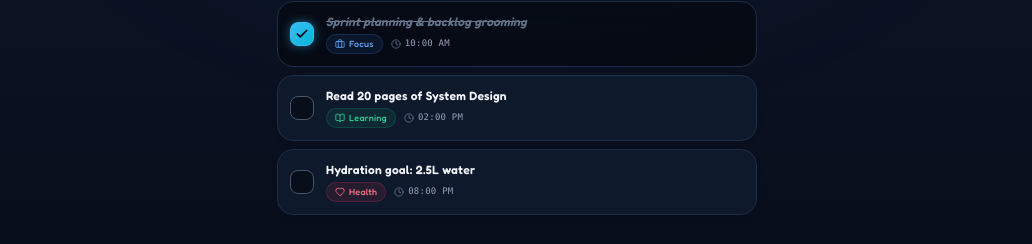
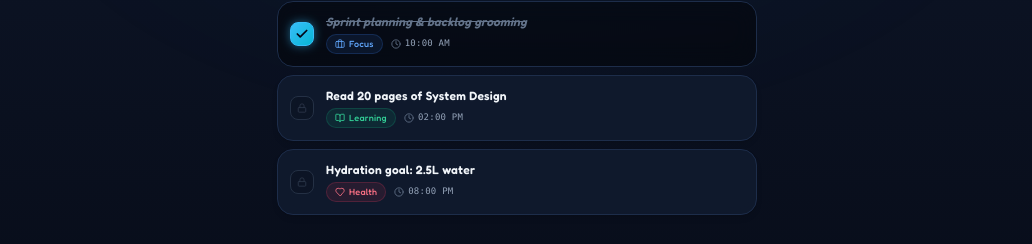
Before and after one commit to smithlyon/streak-pulse-mobile, a React (Vite) app: page / in a window 1280 px wide. Shown: the part 631-875 px from the top of the page, without its empty margins (123-1155 px from the left). Built offline with nearby package versions, Linux system fonts and the light colour scheme.

Commit message:
feat: restrict task check-off strictly to admin mode

```diff
--- a/src/App.jsx
+++ b/src/App.jsx
@@ -70,6 +70,11 @@ export default function App() {
 
   // Handlers
   const handleToggleTask = (taskId) => {
+    if (!isAdminUnlocked) {
+      showToast('Admin login required to check off tasks');
+      setIsPinModalOpen(true);
+      return;
+    }
     setTasksByDay((prev) => {
       const dayTasks = prev[selectedDay] || [];
       const updated = dayTasks.map((task) =>
--- a/src/components/TaskList.jsx
+++ b/src/components/TaskList.jsx
@@ -11,7 +11,8 @@ import {
   Clock,
   Sparkles,
   ListTodo,
-  CheckCircle2
+  CheckCircle2,
+  Lock
 } from 'lucide-react';
 
 const categoryIcons = {
@@ -132,17 +133,30 @@ export const TaskList = ({
                     task.completed ? 'opacity-70 bg-black/40' : 'shadow-md'
                   }`}
                 >
-                  {/* Interactive Custom Checkbox */}
+                  {/* Custom Checkbox (Admin-Only Check-Off) */}
                   <motion.button
-                    whileTap={{ scale: 0.85 }}
-                    onClick={() => onToggleTask(task.id)}
+                    whileTap={isAdminUnlocked ? { scale: 0.85 } : { scale: 0.96 }}
+                    onClick={() => {
+                      if (!isAdminUnlocked) {
+                        onOpenAdmin();
+                      } else {
+                        onToggleTask(task.id);
+                      }
+                    }}
+                    title={
+                      isAdminUnlocked
+                        ? (task.completed ? "Mark incomplete (Admin)" : "Check off task (Admin)")
+                        : "Admin login required to check off tasks"
+                    }
                     className={`relative flex-shrink-0 w-6 h-6 rounded-lg border flex items-center justify-center transition-all duration-200 focus:outline-none ${
                       task.completed
                         ? currentTheme.checkActive
-                        : 'border-slate-600 bg-black/40 hover:border-slate-400'
+                        : isAdminUnlocked
+                        ? 'border-slate-500 bg-black/40 hover:border-slate-300 hover:shadow-sm cursor-pointer'
+                        : 'border-slate-700 bg-black/25 opacity-60 hover:opacity-100 hover:border-slate-500 cursor-pointer'
                     }`}
                   >
-                    {task.completed && (
+                    {task.completed ? (
                       <motion.div
                         initial={{ scale: 0, rotate: -45 }}
                         animate={{ scale: 1, rotate: 0 }}
@@ -150,13 +164,23 @@ export const TaskList = ({
                       >
                         <Check className="w-3.5 h-3.5 text-slate-950 stroke-[3]" />
                       </motion.div>
-                    )}
+                    ) : !isAdminUnlocked ? (
+                      <Lock className="w-2.5 h-2.5 text-slate-500 opacity-60" />
+                    ) : null}
                   </motion.button>
 
                   {/* Task Content: Title & Metas */}
                   <div
-                    className="flex-1 min-w-0 cursor-pointer select-none"
-                    onClick={() => onToggleTask(task.id)}
+                    className={`flex-1 min-w-0 select-none ${
+                      isAdminUnlocked ? 'cursor-pointer' : 'cursor-default'
+                    }`}
+                    onClick={() => {
+                      if (isAdminUnlocked) {
+                        onToggleTask(task.id);
+                      } else {
+                        onOpenAdmin();
+                      }
+                    }}
                   >
                     <p
                       className={`text-xs font-semibold leading-snug transition-all duration-200 truncate ${
```
